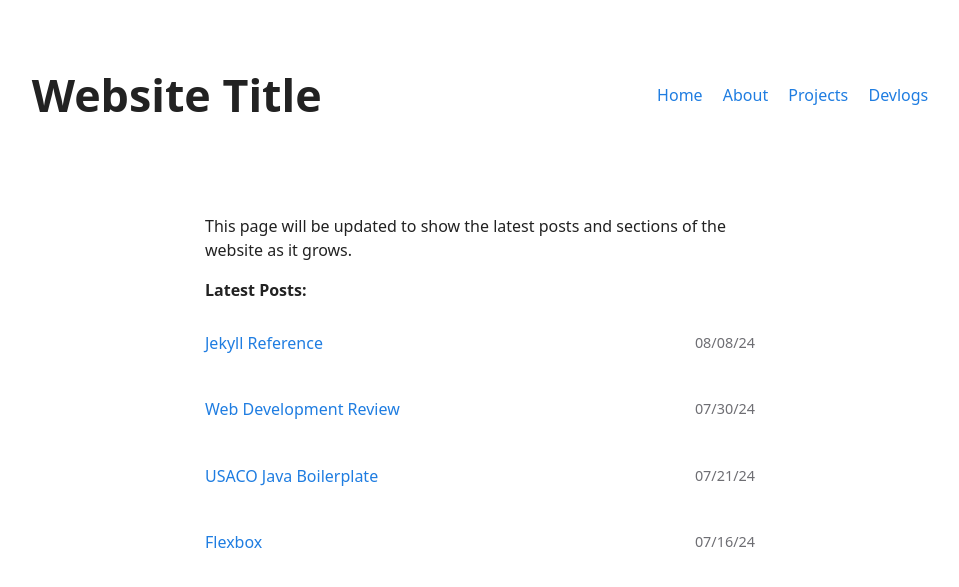
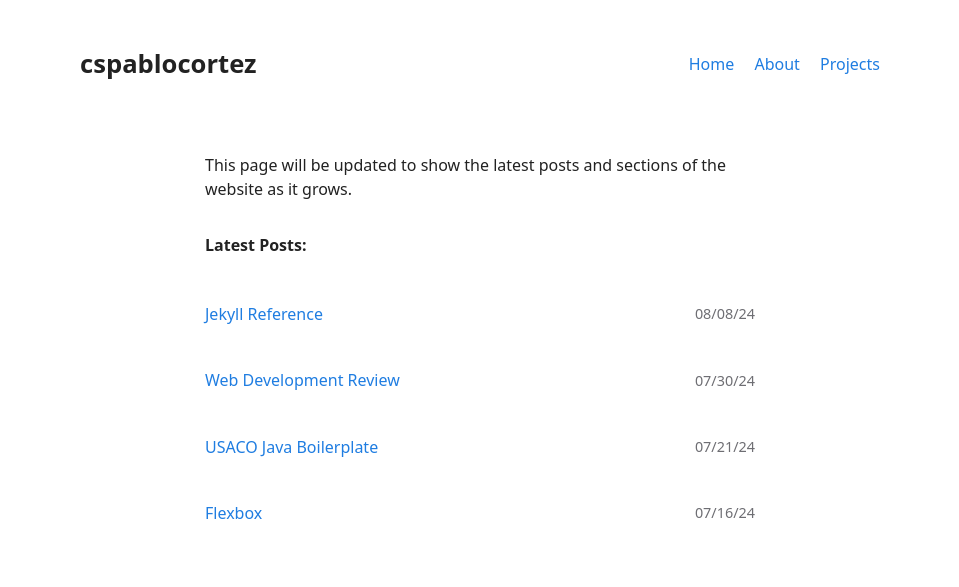
Before and after one commit to cspablocortez/cspablocortez.github.io, a Jekyll site: the page built from index.markdown, in a window 1280 px wide. Shown: the top 587 px of the page, without its empty margins (160-1119 px from the left). Built offline with Jekyll 4.4.1, drawn with Linux system fonts in a browser that asks for light colours.

Commit message:
file cleanup and padding

```diff
--- a/_data/navigation.yml
+++ b/_data/navigation.yml
@@ -4,5 +4,3 @@
   url: /about
 - name: Projects
   url: /projects
-- name: Devlogs
-  url: /devlogs
--- a/_includes/navigation.html
+++ b/_includes/navigation.html
@@ -1,5 +1,5 @@
 <nav>
-    <h1>{{ site.title }}</h1>
+    <h1 style="font-size: 1.6rem"><a style="color: var(--text-color);" href="https://cspablocortez.github.io">cspablocortez</a></h1>
     <p>
         {% for item in site.data.navigation %}
         <a href="{{ item.url }}">
--- a/_layouts/home.html
+++ b/_layouts/home.html
@@ -4,7 +4,7 @@ layout: default
 
 <p>This page will be updated to show the latest posts and sections of the website as it grows.</p>
 
-<p><strong>Latest Posts:</strong></p>
+<p style="margin: 2rem 0rem"><strong>Latest Posts:</strong></p>
 
 <div class="feed">
     {% include blog_feed.html %}
--- a/assets/css/custom.css
+++ b/assets/css/custom.css
@@ -18,7 +18,7 @@ body {
     font-family: system-ui, -apple-system, BlinkMacSystemFont, 'Segoe UI', Roboto, Oxygen, Ubuntu, Cantarell, 'Open Sans', 'Helvetica Neue', sans-serif;
     background-color: var(--bg-color);
     color: var(--text-color);
-    min-height: 97vh;
+/*    min-height: 97vh;*/
     line-height: 1.5;
 }
 
```
Also changed, not shown: gallery.md (deleted, +0 -8 lines).
